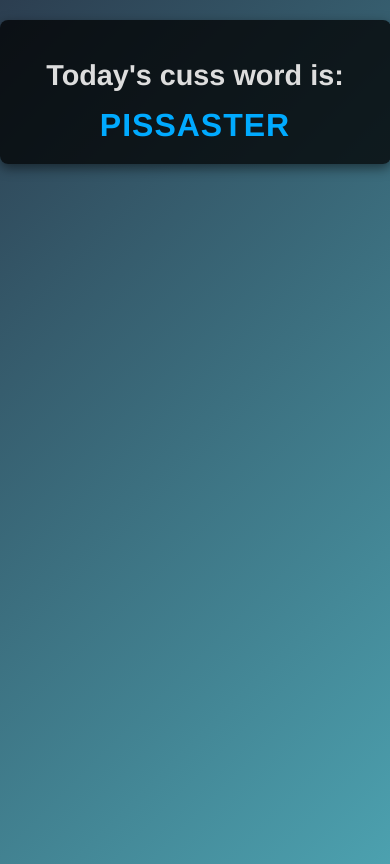
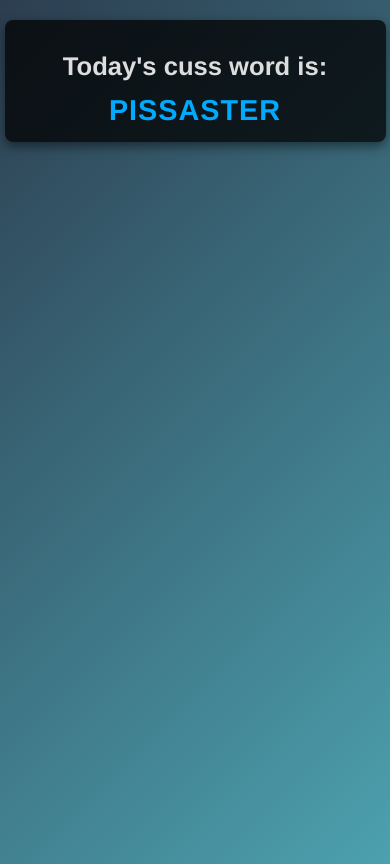
Before and after one commit to jellys-space/cussword, a plain HTML site: page index.html in a window 390 px wide. Drawn offline with Linux system fonts and the light colour scheme.

Commit message:
Update style.css

```diff
--- a/style.css
+++ b/style.css
@@ -15,7 +15,7 @@ body {
 /* Container for centered content */
 .container {
   text-align: center;
-  padding: 40px;
+  padding: 50px;
   background: rgba(0, 0, 0, 0.75);
   border-radius: 8px;
   box-shadow: 0 4px 12px rgba(0, 0, 0, 0.5);
@@ -23,14 +23,14 @@ body {
 
 /* Title styling */
 h1 {
-  font-size: 2.5em;
+  font-size: 3em;
   margin-bottom: 0.5em;
   color: #ddd;
 }
 
 /* Daily word styling */
 .word {
-  font-size: 3em;
+  font-size: 3.5em;
   font-weight: bold;
   color: #00aaff;
   text-transform: uppercase;
@@ -45,12 +45,12 @@ h1 {
   }
   .container {
     width: 90%;
-    padding: 20px;
+    padding: 15px;
   }
   h1 {
+    font-size: 1.6em;
+  }
+  .word {
     font-size: 1.8em;
   }
-  .word {
-    font-size: 2em;
-  }
 }
```
